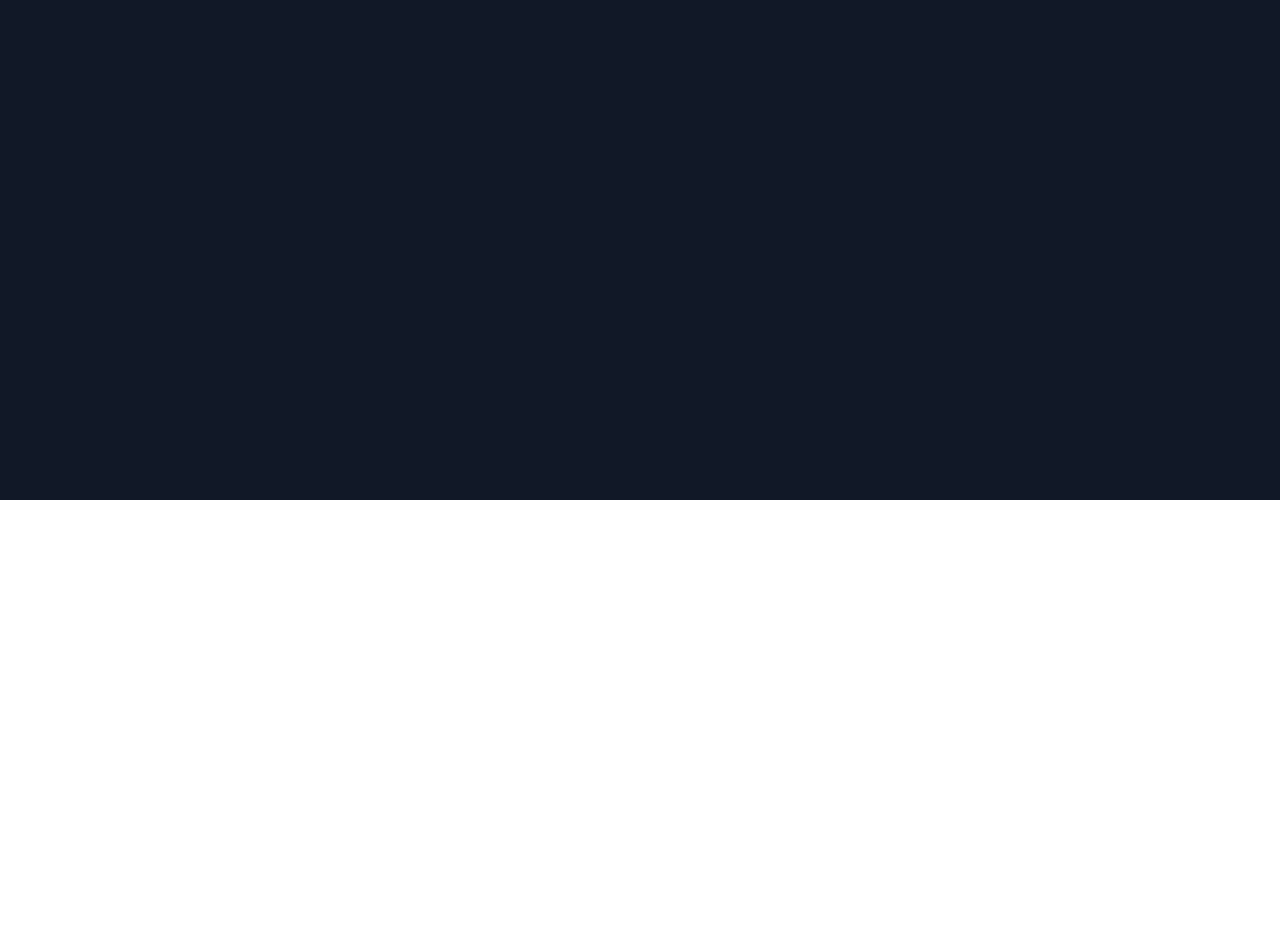
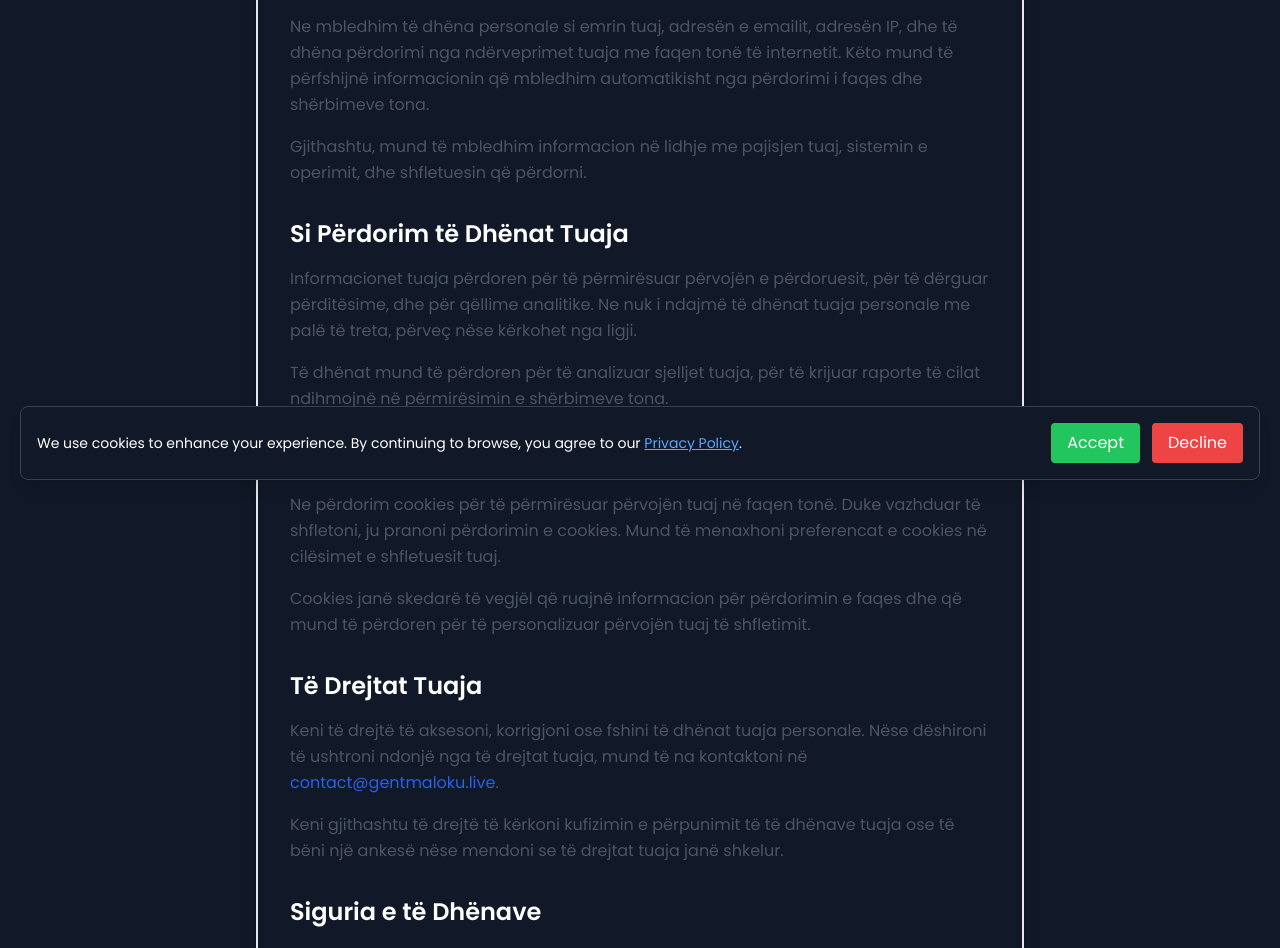
Before and after one commit to genttmaloku/QuickGen, a React (Create React App) app: page /politika-e-privatesise in a window 1280 px wide. Before the commit this address had no page. Shown: the part 300-1248 px from the top of the page. Before the commit the page ends 800 px from the top, so only its background shows below. Built offline with nearby package versions, Linux system fonts and the light colour scheme.

Commit message:
Added Cookies and Privacy Policy

```diff
--- a/package.json
+++ b/package.json
@@ -13,6 +13,7 @@
     "mdb-react-ui-kit": "^9.0.0",
     "qrcode.react": "^4.1.0",
     "react": "^18.3.1",
+    "react-cookie-consent": "^9.0.0",
     "react-dom": "^18.3.1",
     "react-dropzone": "^14.3.2",
     "react-icons": "^5.3.0",
--- a/public/index.html
+++ b/public/index.html
@@ -1,6 +1,7 @@
 <!DOCTYPE html>
 <html lang="en">
   <head>
+    <link href="https://fonts.googleapis.com/css2?family=Poppins:wght@400;600&display=swap" rel="stylesheet">
     <meta charset="utf-8" />
     <link rel="icon" href="%PUBLIC_URL%/QG_Favicon.jpg" />
     <meta name="viewport" content="width=device-width, initial-scale=1" />
--- a/src/App.js
+++ b/src/App.js
@@ -1,31 +1,28 @@
-import React, { useState, useEffect } from 'react';
-import { BrowserRouter as Router, Route, Routes } from 'react-router-dom';
-import { motion } from 'framer-motion';
-import AppSelector from './components/AppSelector';
-import QRCodeGenerator from './components/QRCodeGenerator';
-import StrongPasswordGenerator from './components/StrongPasswordGenerator';
-import Preloader from './components/Preloader';
-import ColorGenerator from './components/ColorGenerator';
-import GenerateLoremIpsum from './components/GenerateLoremIpsum';
-import UrlShortener from './components/UrlShortener';
-import BarcodeGenerator from './components/BarcodeGenerator';
-import LetterCounter from './components/LetterCounter';
-import CookieBanner from './components/CookieBanner';
-import PrivacyPolicy from './components/PrivacyPolicy';
-
-
+import React, { useState, useEffect } from "react";
+import { BrowserRouter as Router, Route, Routes } from "react-router-dom";
+import { motion } from "framer-motion";
+import AppSelector from "./components/AppSelector";
+import QRCodeGenerator from "./components/QRCodeGenerator";
+import StrongPasswordGenerator from "./components/StrongPasswordGenerator";
+import Preloader from "./components/Preloader";
+import ColorGenerator from "./components/ColorGenerator";
+import GenerateLoremIpsum from "./components/GenerateLoremIpsum";
+import UrlShortener from "./components/UrlShortener";
+import BarcodeGenerator from "./components/BarcodeGenerator";
+import LetterCounter from "./components/LetterCounter";
+import CookieConsent from "./components/CookieConsent"; // Importo komponentin
+import PrivacyPolicy from "./components/PrivacyPolicy";
 
 const routes = [
-  { path: '/', element: <AppSelector /> },
-  { path: '/qrcode', element: <QRCodeGenerator /> },
-  { path: '/password', element: <StrongPasswordGenerator /> },
-  { path: '/colorgenerator', element: <ColorGenerator /> },
-  { path: '/loremipsumgenerator', element: <GenerateLoremIpsum /> },
-  { path: '/urlshortener', element: <UrlShortener /> },
-
-
-  //{ path: '/barcode', element: <BarcodeGenerator /> },
-  //{ path: '/lettercounter', element: <LetterCounter /> },
+  { path: "/", element: <AppSelector /> },
+  { path: "/qrcode", element: <QRCodeGenerator /> },
+  { path: "/password", element: <StrongPasswordGenerator /> },
+  { path: "/colorgenerator", element: <ColorGenerator /> },
+  { path: "/loremipsumgenerator", element: <GenerateLoremIpsum /> },
+  { path: "/urlshortener", element: <UrlShortener /> },
+  { path: "/politika-e-privatesise", element: <PrivacyPolicy/>}
+  // { path: "/barcode", element: <BarcodeGenerator /> },
+  // { path: "/lettercounter", element: <LetterCounter /> },
 ];
 
 const App = () => {
@@ -45,7 +42,7 @@ const App = () => {
 
   return (
     <Router>
-      <div className="flex flex-col min-h-screen bg-gray-900">
+      <div className="flex flex-col min-h-screen  bg-gray-900">
         <Routes>
           {routes.map(({ path, element }) => (
             <Route
@@ -56,7 +53,7 @@ const App = () => {
                   initial={{ opacity: 0, y: 50 }}
                   animate={{ opacity: 1, y: 0 }}
                   exit={{ opacity: 0, y: -50 }}
-                  transition={{ duration: 0.8, ease: 'easeInOut' }}
+                  transition={{ duration: 0.8, ease: "easeInOut" }}
                   className="absolute inset-0"
                 >
                   {element}
@@ -64,9 +61,8 @@ const App = () => {
               }
             />
           ))}
-
         </Routes>
-
+        <CookieConsent /> {/* Shto komponentin këtu */}
       </div>
     </Router>
   );
--- /dev/null
+++ b/src/components/CookieConsent.js
@@ -0,0 +1,62 @@
+import React, { useState, useEffect } from "react";
+
+const CookieConsent = () => {
+  const [isVisible, setIsVisible] = useState(false);
+
+  useEffect(() => {
+    const consent = localStorage.getItem("cookie_consent");
+    if (!consent) {
+      setIsVisible(true); // Shto këtë linjë për të shfaqur komponentin kur nuk ka konsent
+    } else if (consent === "accepted") {
+      // Nëse përdoruesi ka pranuar cookies, mund të vendosësh scriptin
+      const script = document.createElement("script");
+      script.src = "https://www.statcounter.com/counter/counter.js";
+      script.async = true;
+      document.body.appendChild(script);
+    }
+  }, []);
+
+  const handleAccept = () => {
+    localStorage.setItem("cookie_consent", "accepted");
+    setIsVisible(false);
+  };
+
+  const handleDecline = () => {
+    localStorage.setItem("cookie_consent", "declined");
+    setIsVisible(false);
+  };
+
+  if (!isVisible) return null;
+
+  return (
+    <div className="fixed bottom-5 left-5 right-5 bg-gray-900 text-white p-4 rounded-lg shadow-lg flex flex-col sm:flex-row sm:justify-between sm:items-center z-50 border border-gray-700">
+      <p className="text-sm mb-3 sm:mb-0">
+        We use cookies to enhance your experience. By continuing to browse, you agree to our{" "}
+        <a
+          href="/politika-e-privatesise"
+          className="text-blue-400 underline hover:text-blue-300"
+          target="_blank"
+          rel="noopener noreferrer"
+        >
+          Privacy Policy
+        </a>.
+      </p>
+      <div className="flex flex-col sm:flex-row sm:space-x-3 w-full sm:w-auto">
+        <button
+          onClick={handleAccept}
+          className="bg-green-500 text-white py-2 px-4 rounded mb-2 sm:mb-0 hover:bg-green-600 transition-all w-full sm:w-auto"
+        >
+          Accept
+        </button>
+        <button
+          onClick={handleDecline}
+          className="bg-red-500 text-white py-2 px-4 rounded hover:bg-red-600 transition-all w-full sm:w-auto"
+        >
+          Decline
+        </button>
+      </div>
+    </div>
+  );
+};
+
+export default CookieConsent;
--- /dev/null
+++ b/src/components/PrivacyPolicy.js
@@ -0,0 +1,84 @@
+import React from 'react';
+
+const PrivacyPolicy = () => {
+  return (
+    <div className="bg-gray-900 min-h-screen py-12 px-6 sm:px-12">
+      <div className="max-w-3xl mx-auto p-8 bg-transparent border-2 rounded-lg shadow-xl">
+        <h1 className="text-4xl font-semibold text-white text-center mb-6">Politika e Privatësisë</h1>
+        <p className="text-lg text-gray-600 mb-8 leading-relaxed">
+          Kjo Politika e Privatësisë shpjegon se si ne mbledhim, përdorim dhe mbrojmë informacionet tuaja personale kur përdorni faqen tonë të internetit ose shërbimet tona.
+        </p>
+
+        <section className="mb-8">
+          <h2 className="text-2xl font-semibold text-white mb-4">Informacionet që Ne Mbledhim</h2>
+          <p className="text-gray-600 mb-4 leading-relaxed">
+            Ne mbledhim të dhëna personale si emrin tuaj, adresën e emailit, adresën IP, dhe të dhëna përdorimi nga ndërveprimet tuaja me faqen tonë të internetit. Këto mund të përfshijnë informacionin që mbledhim automatikisht nga përdorimi i faqes dhe shërbimeve tona.
+          </p>
+          <p className="text-gray-600 mb-4 leading-relaxed">
+            Gjithashtu, mund të mbledhim informacion në lidhje me pajisjen tuaj, sistemin e operimit, dhe shfletuesin që përdorni.
+          </p>
+        </section>
+
+        <section className="mb-8">
+          <h2 className="text-2xl font-semibold text-white mb-4">Si Përdorim të Dhënat Tuaja</h2>
+          <p className="text-gray-600 mb-4 leading-relaxed">
+            Informacionet tuaja përdoren për të përmirësuar përvojën e përdoruesit, për të dërguar përditësime, dhe për qëllime analitike. Ne nuk i ndajmë të dhënat tuaja personale me palë të treta, përveç nëse kërkohet nga ligji.
+          </p>
+          <p className="text-gray-600 mb-4 leading-relaxed">
+            Të dhënat mund të përdoren për të analizuar sjelljet tuaja, për të krijuar raporte të cilat ndihmojnë në përmirësimin e shërbimeve tona.
+          </p>
+        </section>
+
+        <section className="mb-8">
+          <h2 className="text-2xl font-semibold text-white mb-4">Përdorimi i Cookies dhe Teknologjive të Ndjekjes</h2>
+          <p className="text-gray-600 mb-4 leading-relaxed">
+            Ne përdorim cookies për të përmirësuar përvojën tuaj në faqen tonë. Duke vazhduar të shfletoni, ju pranoni përdorimin e cookies. Mund të menaxhoni preferencat e cookies në cilësimet e shfletuesit tuaj.
+          </p>
+          <p className="text-gray-600 mb-4 leading-relaxed">
+            Cookies janë skedarë të vegjël që ruajnë informacion për përdorimin e faqes dhe që mund të përdoren për të personalizuar përvojën tuaj të shfletimit.
+          </p>
+        </section>
+
+        <section className="mb-8">
+          <h2 className="text-2xl font-semibold text-white mb-4">Të Drejtat Tuaja</h2>
+          <p className="text-gray-600 mb-4 leading-relaxed">
+            Keni të drejtë të aksesoni, korrigjoni ose fshini të dhënat tuaja personale. Nëse dëshironi të ushtroni ndonjë nga të drejtat tuaja, mund të na kontaktoni në <a href="mailto:contact@gentmaloku.live" className="text-blue-600 hover:underline">contact@gentmaloku.live</a>.
+          </p>
+          <p className="text-gray-600 mb-4 leading-relaxed">
+            Keni gjithashtu të drejtë të kërkoni kufizimin e përpunimit të të dhënave tuaja ose të bëni një ankesë nëse mendoni se të drejtat tuaja janë shkelur.
+          </p>
+        </section>
+
+        <section className="mb-8">
+          <h2 className="text-2xl font-semibold text-white mb-4">Siguria e të Dhënave</h2>
+          <p className="text-gray-600 mb-4 leading-relaxed">
+            Ne implementojmë masa sigurie për të mbrojtur të dhënat tuaja personale nga qasja e paautorizuar ose nga shpërndarja e paautorizuar. Përdorim teknologji të avancuara për mbrojtjen e informacionit.
+          </p>
+          <p className="text-gray-600 mb-4 leading-relaxed">
+            Siguria e të dhënave është një prioritet për ne dhe ne monitorojmë rregullisht sistemet tona për të siguruar që ato janë të mbrojtura.
+          </p>
+        </section>
+
+        <section className="mb-8">
+          <h2 className="text-2xl font-semibold text-white mb-4">Ndryshimet në Këtë Politikë të Privatësisë</h2>
+          <p className="text-gray-600 mb-4 leading-relaxed">
+            Ne mund ta përditësojmë këtë Politika të Privatësisë herë pas here. Çdo ndryshim do të publikohet në këtë faqe dhe data e përditësimit do të shfaqet në fund të kësaj politike.
+          </p>
+        </section>
+
+        <section className="mb-8">
+          <h2 className="text-2xl font-semibold text-white mb-4">Kontaktoni me Ne</h2>
+          <p className="text-gray-600 mb-4 leading-relaxed">
+            Nëse keni ndonjë pyetje ose shqetësim në lidhje me këtë Politikë të Privatësisë ose si ne trajtojmë të dhënat tuaja, ju lutemi na kontaktoni në <a href="mailto:contact@gentmaloku.live" className="text-blue-600 hover:underline">contact@gentmaloku.live</a>.
+          </p>
+        </section>
+
+        <footer className="mt-12 text-center text-sm text-gray-500">
+          <p>&copy; 2025 QuickGen. Të drejtat janë të rezervuara. <span className="text-blue-600">A GM CREATION</span></p>
+        </footer>
+      </div>
+    </div>
+  );
+};
+
+export default PrivacyPolicy;
--- a/tailwind.config.js
+++ b/tailwind.config.js
@@ -4,7 +4,11 @@ module.exports = {
     "./src/**/*.{js,jsx,ts,tsx}",
   ],
   theme: {
-    extend: {},
+    extend: {
+      fontFamily: {
+        sans: ['Poppins', 'sans-serif'],
+      },
+    },
   },
   plugins: [],
 }
```
Also changed, not shown: 1 other file (tests, documents, lock files or other folders).
